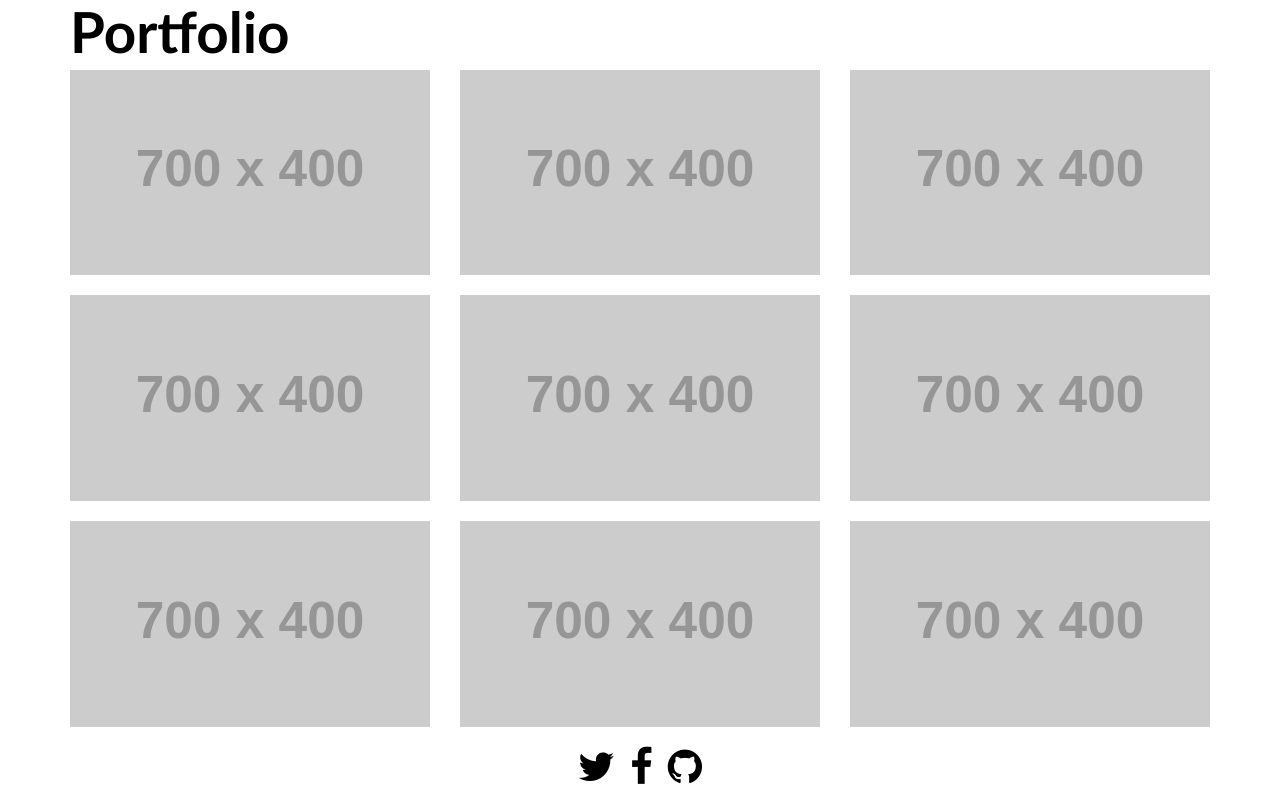
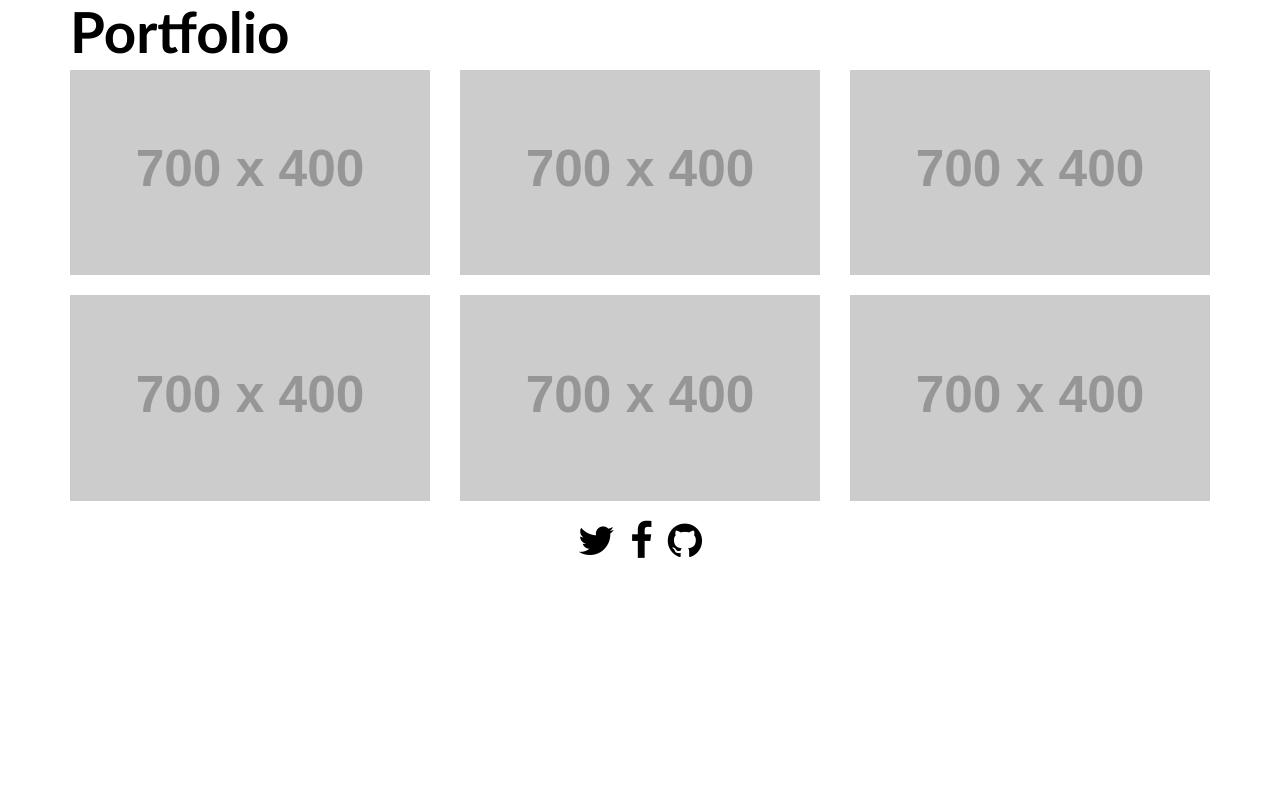
Before and after one commit to colingorrie/anderson, a website: page public/index.html in a window 1280 px wide. Shown: the part 1247-2048 px from the top of the page. After the commit the page ends 1822 px from the top, so only its background shows below. Drawn offline with Linux system fonts and the light colour scheme; a web font is replaced by a local one.

Commit message:
Remove third portfolio row

```diff
--- a/public/index.html
+++ b/public/index.html
@@ -109,23 +109,6 @@
               </a>
             </div>
           </div>
-          <div class="row">
-            <div class="col-sm-4 portfolio-item">
-              <a href="#">
-                <img class="img-responsive" src="http://placehold.it/700x400" alt="" />
-              </a>
-            </div>
-            <div class="col-sm-4 portfolio-item">
-              <a href="#">
-                <img class="img-responsive" src="http://placehold.it/700x400" alt="" />
-              </a>
-            </div>
-            <div class="col-sm-4 portfolio-item">
-              <a href="#">
-                <img class="img-responsive" src="http://placehold.it/700x400" alt="" />
-              </a>
-            </div>
-          </div>
         </div>
       </section>
 
```
